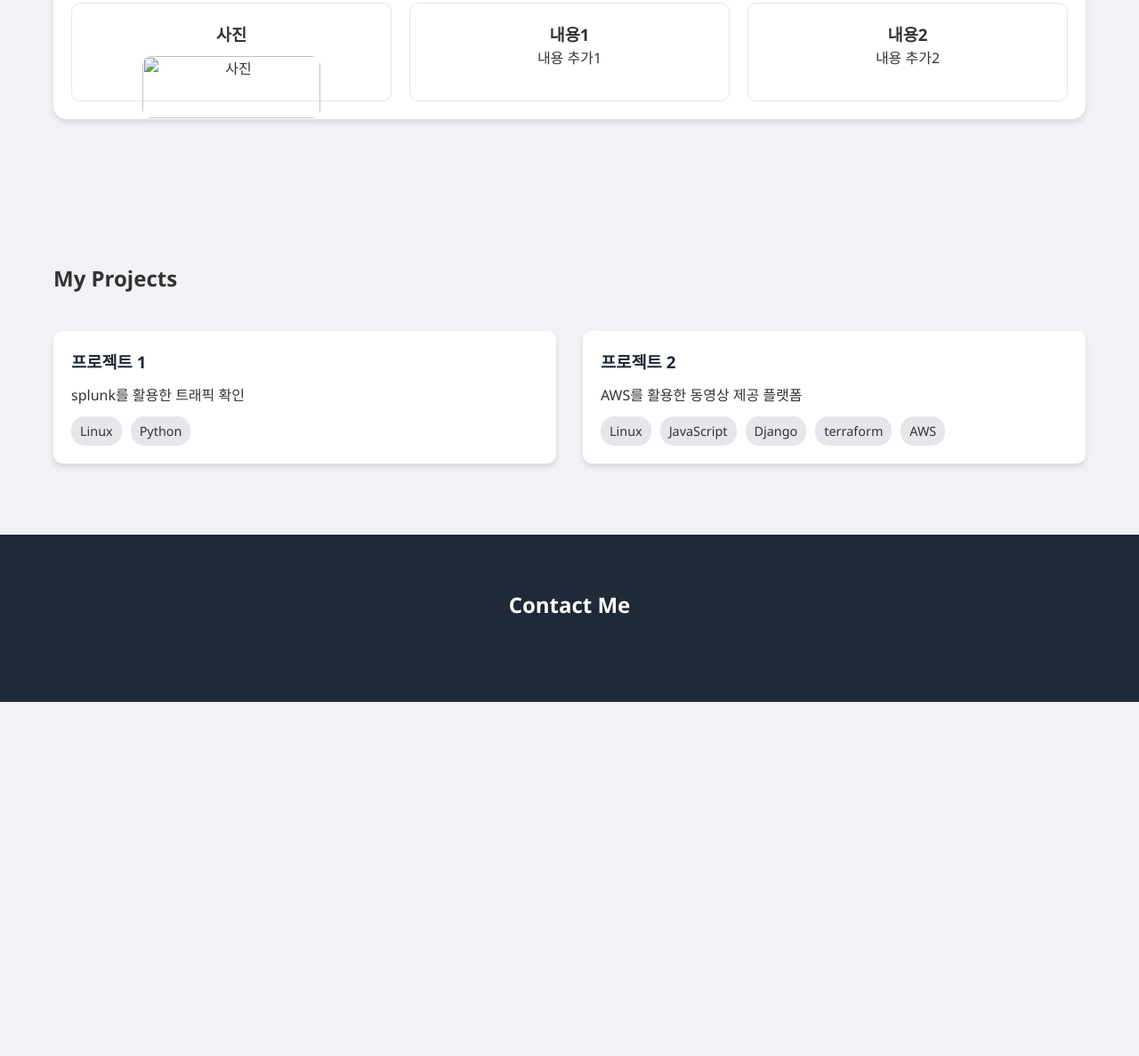
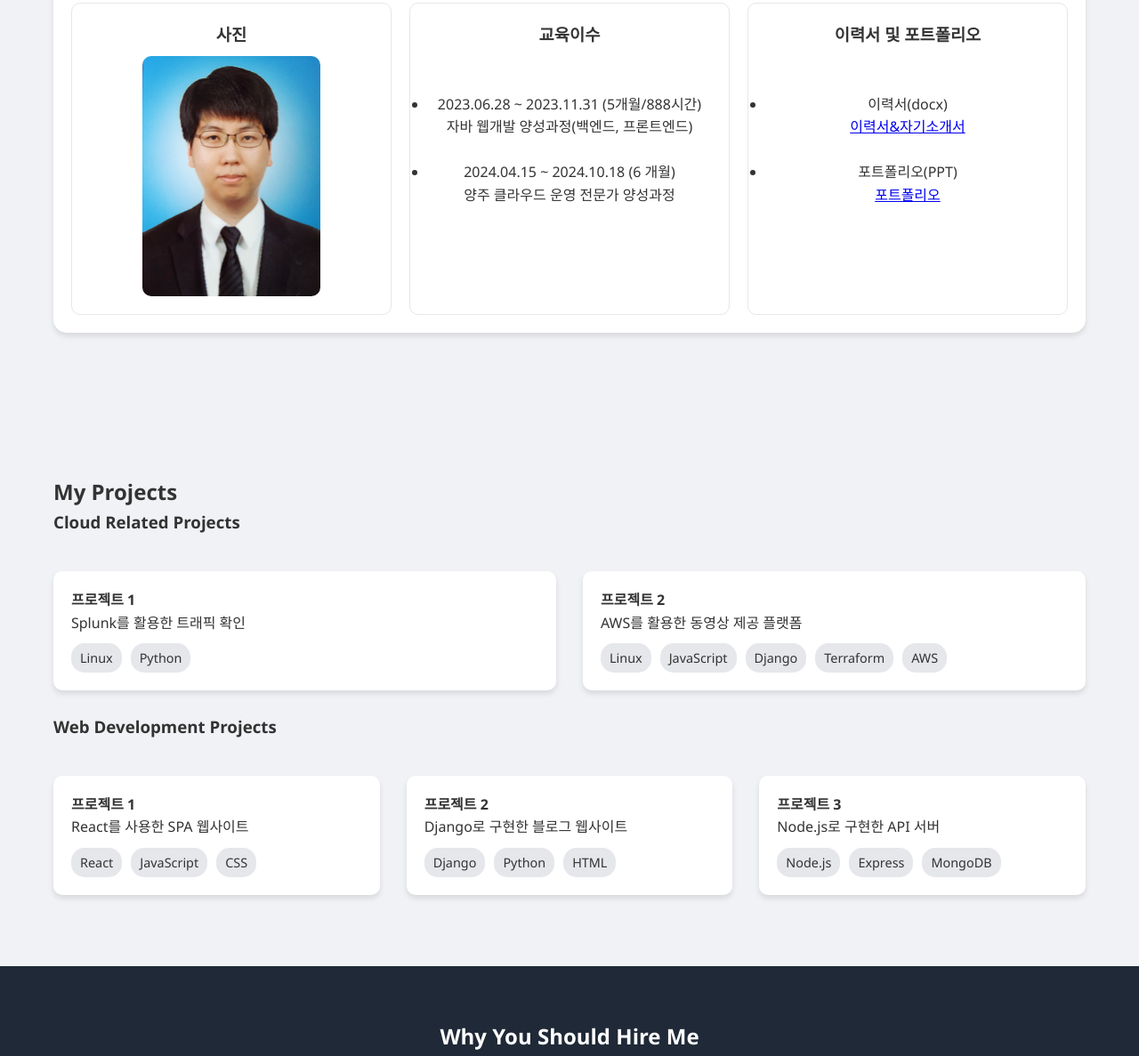
Before and after one commit to tmdalsdl/portfolio2024, a plain HTML site: page index.html in a window 1280 px wide. Shown: the part 599-1786 px from the top of the page at 89% size. Before the commit the page ends 1388 px from the top, so only its background shows below. Drawn offline with Linux system fonts and the light colour scheme.

Commit message:
코드 수정 및 파일 추가

```diff
--- a/css/style.css
+++ b/css/style.css
@@ -1,3 +1,4 @@
+/* style.css */
 * {
     margin: 0;
     padding: 0;
@@ -16,7 +17,12 @@ html::-webkit-scrollbar {
 
 body {
     font-family: 'Segoe UI', Tahoma, Geneva, Verdana, sans-serif;
-    overflow-y: hidden;
+    /* 페이지 로드 전 트랜지션 효과 */
+    opacity: 0;
+    transition: opacity 0.3s ease-in;
+}
+body.loaded {
+    opacity: 1;
 }
 
 header {
@@ -28,36 +34,53 @@ header {
     z-index: 1000;
 }
 
-nav ul {
+.nav-wrapper {
     display: flex;
-    justify-content: center;
-    list-style: none;
-    padding: 1rem 0;
+    align-items: center;
+    max-width: 1200px;
+    margin: 0 auto;
+    padding: 1rem 20px;
+    position: relative;
 }
 
-nav ul li {
-    margin: 0 1.5rem;
+.home-link {
+    position: absolute;
+    left: 20px;
+    text-decoration: none;
 }
 
-nav ul li a {
+.home-image {
+    width: 24px;
+    height: auto;
+    transition: transform 0.3s ease;
+}
+
+.home-image:hover {
+    transform: scale(1.1);
+}
+
+.main-menu {
+    display: flex;
+    list-style: none;
+    margin: 0 auto;  /* 가운데 정렬을 위해 추가 */
+    padding: 0;
+    gap: 20px;
+}
+
+.main-menu li a {
     text-decoration: none;
     color: #333;
     padding: 0.5rem 1rem;
     transition: all 0.3s ease;
 }
 
-nav ul li a.active {
+.main-menu li a:hover {
+    color: #039be5;
+}
+
+.main-menu li a.active {
     color: #039be5;
     border-bottom: 2px solid #039be5;
-}
-
-nav ul li a[href="../index.html"] {
-    color: #333;
-    transition: all 0.3s ease;
-}
-
-nav ul li a[href="../index.html"]:hover {
-    color: #039be5;
 }
 
 main {
--- a/index.html
+++ b/index.html
@@ -8,7 +8,7 @@
 <body>
     <header class="header">
         <h1>안녕하세요! 저는 이승민입니다</h1>
-        <p>클라우드 운영 전문가</p>
+        <p>클라우드 엔지니어</p>
     </header>
     <nav class="nav">
         <ul>
@@ -22,25 +22,39 @@
         <div class="about-container">
             <div class="about-item">
                 <h3>사진</h3>
-                <img src="path_to_photo.jpg" alt="사진" class="about-photo">
+                <img src="image/ID_Photo.png" alt="사진" class="about-photo">
             </div>
             <div class="about-item">
-                <h3>내용1</h3>
-                <p>내용 추가1</p>
+                <h3>교육이수</h3><br><br>
+                <ul>
+                    <li>2023.06.28 ~ 2023.11.31 (5개월/888시간)<br>
+                    자바 웹개발 양성과정(백엔드, 프론트엔드)</li><br>
+                    <li>2024.04.15 ~ 2024.10.18 (6 개월)<br>
+                        양주 클라우드 운영 전문가 양성과정</li>
+                </ul>
             </div>
             <div class="about-item">
-                <h3>내용2</h3>
-                <p>내용 추가2</p>
+                <h3>이력서 및 포트폴리오</h3><br><br>
+                <ul>
+                    <li>이력서(docx)<br>
+                    <a href="files/이력서_자기소개서.docx">이력서&자기소개서</a></li>
+                    <br>
+                    <li>포트폴리오(PPT)<br>
+                    <a href="files/포트폴리오.ppt">포트폴리오</a></li>
+                </ul>
             </div>
         </div>
     </section>
     <section id="portfolio" class="section">
         <h2>My Projects</h2>
+        <!-- Cloud Related Projects -->
+        <div class="project-category">
+            <h3>Cloud Related Projects</h3>
             <div class="portfolio-grid">
                 <div class="portfolio-item">
                     <div class="portfolio-content">
-                    <h3>프로젝트 1</h3>
-                    <p> splunk를 활용한 트래픽 확인</p>
+                        <h4>프로젝트 1</h4>
+                        <p>Splunk를 활용한 트래픽 확인</p>
                         <div class="skills">
                             <span class="skill-tag">Linux</span>
                             <span class="skill-tag">Python</span>
@@ -49,29 +63,68 @@
                 </div>
                 <div class="portfolio-item">
                     <div class="portfolio-content">
-                    <h3>프로젝트 2</h3>
+                        <h4>프로젝트 2</h4>
                         <p>AWS를 활용한 동영상 제공 플랫폼</p>
                         <div class="skills">
                             <span class="skill-tag">Linux</span>
                             <span class="skill-tag">JavaScript</span>
                             <span class="skill-tag">Django</span>
-                        <span class="skill-tag">terraform</span>
+                            <span class="skill-tag">Terraform</span>
                             <span class="skill-tag">AWS</span>
+                        </div>
+                    </div>
+                </div>
+            </div>
+        </div>
+        <br>
+        <!-- Web Development Projects -->
+        <div class="project-category">
+            <h3>Web Development Projects</h3>
+            <div class="portfolio-grid">
+                <div class="portfolio-item">
+                    <div class="portfolio-content">
+                        <h4>프로젝트 1</h4>
+                        <p>React를 사용한 SPA 웹사이트</p>
+                        <div class="skills">
+                            <span class="skill-tag">React</span>
+                            <span class="skill-tag">JavaScript</span>
+                            <span class="skill-tag">CSS</span>
+                        </div>
+                    </div>
+                </div>
+                <div class="portfolio-item">
+                    <div class="portfolio-content">
+                        <h4>프로젝트 2</h4>
+                        <p>Django로 구현한 블로그 웹사이트</p>
+                        <div class="skills">
+                            <span class="skill-tag">Django</span>
+                            <span class="skill-tag">Python</span>
+                            <span class="skill-tag">HTML</span>
+                        </div>
+                    </div>
+                </div>
+                <div class="portfolio-item">
+                    <div class="portfolio-content">
+                        <h4>프로젝트 3</h4>
+                        <p>Node.js로 구현한 API 서버</p>
+                        <div class="skills">
+                            <span class="skill-tag">Node.js</span>
+                            <span class="skill-tag">Express</span>
+                            <span class="skill-tag">MongoDB</span>
+                        </div>
                     </div>
                 </div>
             </div>
         </div>
     </section>
     <section id="contact" class="contact">
-        <h2>Contact Me</h2>
-        <!--
-        <form class="contact-form">
-            <input type="text" placeholder="이름" required>
-            <input type="email" placeholder="이메일" required>
-            <textarea placeholder="메시지" rows="5" required></textarea>
-            <button type="submit">보내기</button>
-        </form>
-        -->
+        <h2>Why You Should Hire Me</h2>
+        <p>저는 클라우드 운영 전문가로서 효율적인 시스템 관리와 최적화된 솔루션을 제공할 수 있는 역량을 갖추고 있습니다. <br>
+            AWS, Docker, Kubernetes 등의 기술을 통해 안정적이고 확장 가능한 시스템을 구축하는 경험을 쌓았습니다.</p>
+        <p>귀사의 성장에 기여할 준비가 되어 있으며, 주어진 도전 과제들을 창의적으로 해결하며 팀과 함께 협력할 수 있는 능력을 가지고 있습니다.</p>
+        <p>함께 일할 기회를 주신다면 최선을 다해 성과를 만들어내고, 회사의 성공에 기여하겠습니다. 저에게 연락해 주세요!</p>
+        <p><strong>Email: </strong>your.email@example.com</p>
+        <p><strong>Phone: </strong>+82 10-1234-5678</p>
     </section>
     <script src="script/homescript.js"></script>
 </body>
```
Also changed, not shown: project/project1.html (+4 -1 lines), project/project2.html (+4 -1 lines), script/script.js (+13 -0 lines), image/ID_Photo.png (added), image/home_icon.png (added), 2 other files. Lines whose indentation alone changed are shown as unchanged.
